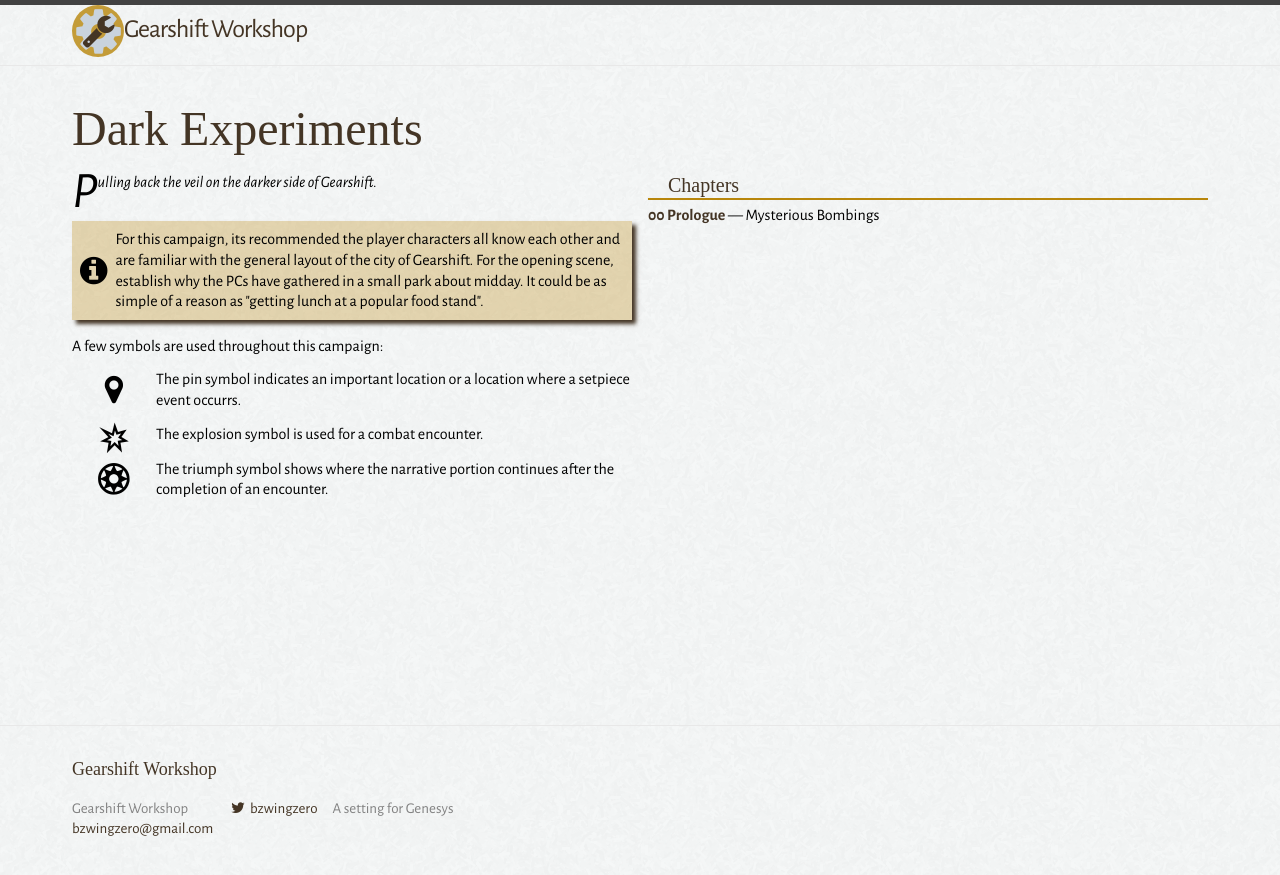
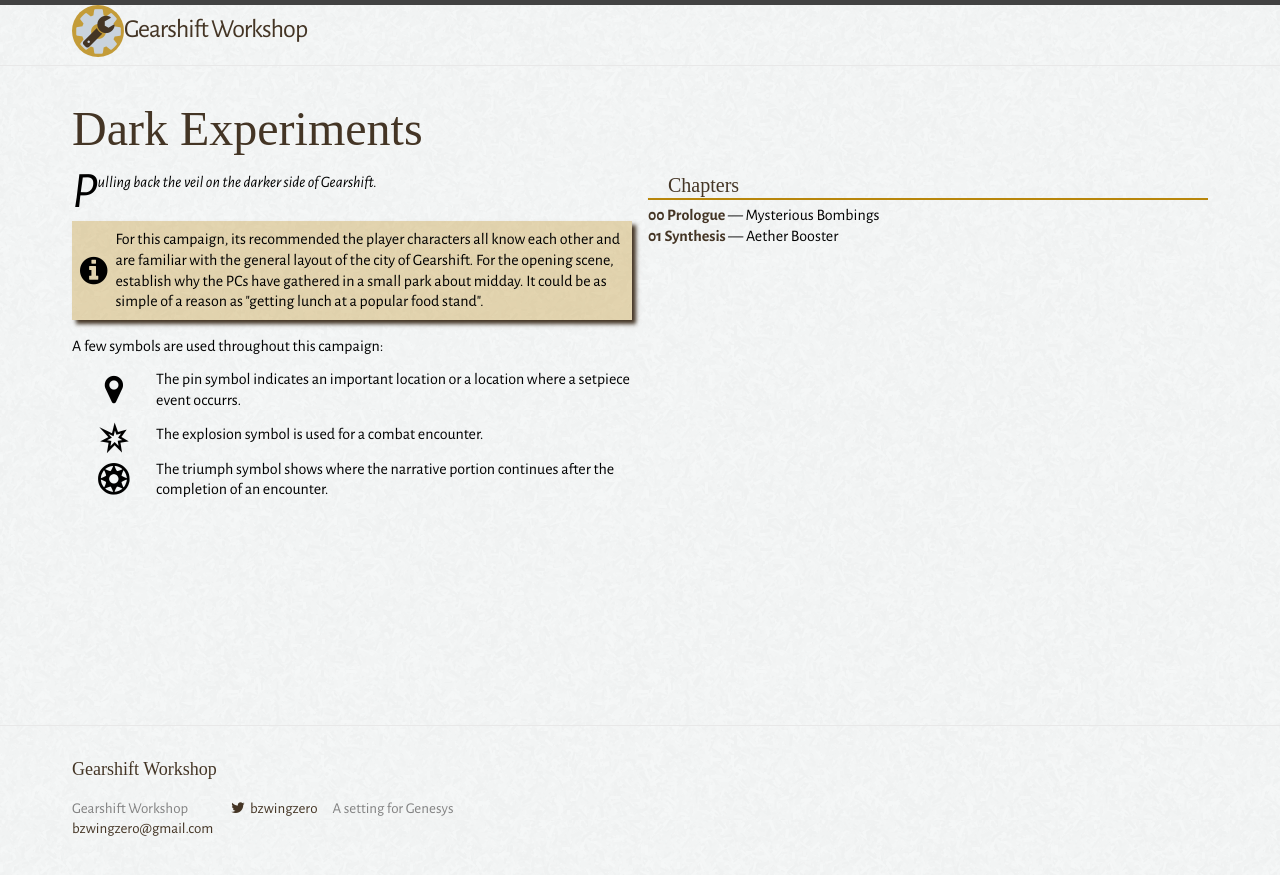
Before and after one commit to BZWingZero/Gearshift-Workshop, a Jekyll site: the page built from _campaigns/dark_experiments.md, in a window 1280 px wide. Shown: the top 875 px of the page. Built offline with Jekyll 4.4.1, drawn with Linux system fonts in a browser that asks for light colours; some web fonts are replaced.

Commit message:
Added pages

```diff
--- a/_campaigns/dark_experiments.md
+++ b/_campaigns/dark_experiments.md
@@ -28,8 +28,9 @@ A few symbols are used throughout this campaign:
 </skillblock>
 
 ### Chapters
-{% for chapter in site.campaigns %}
+{% assign sorted_pages = site.campaigns | sort:"dark_experiments" %}
+{% for chapter in sorted_pages %}
 	{%- if chapter.dark_experiments -%}
-		[**{{ chapter.dark_experiments}} {{ chapter.title }}**]({{ chapter.url | relative_url }}) — {{ chapter.description}}
+		[**{{ chapter.dark_experiments}} {{ chapter.title }}**]({{ chapter.url | relative_url }}) — {{ chapter.description}}<br>
 	{%- endif -%}
 {% endfor %}
```
Also changed, not shown: _campaigns/dark_experiments/Synthesis.md (+9 -0 lines).
